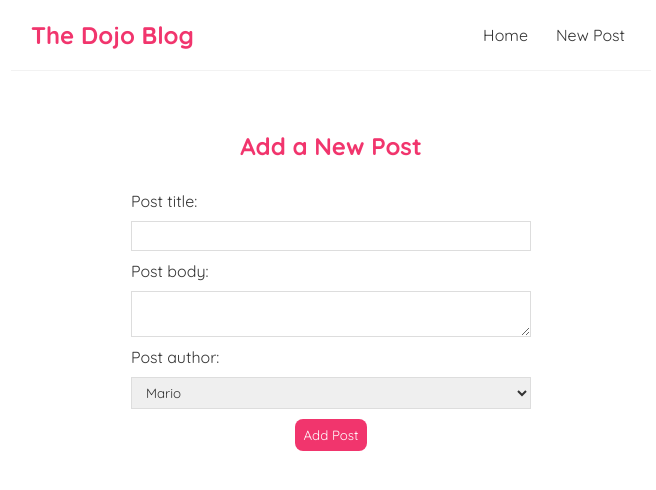
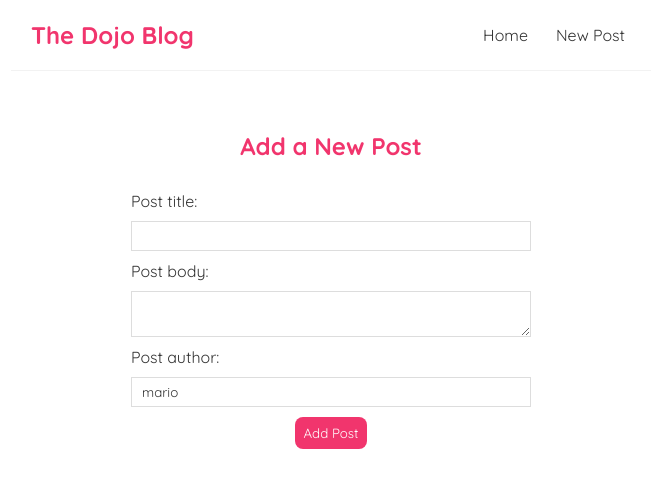
Before and after one commit to coelho-na/blog-react, a React (Create React App) app: page /create in a window 1280 px wide. Shown: the top 490 px of the page, without its empty margins (309-965 px from the left). Built offline with nearby package versions, Linux system fonts and the light colour scheme.

Commit message:
change select to input for a free author description

```diff
--- a/data/db.json
+++ b/data/db.json
@@ -1,10 +1,10 @@
 {
   "blogs": [
     {
-      "title": "What Series Online!",
-      "body": "See more to watch the news series online",
-      "author": "mario",
-      "id": 3
+      "title": "Nadine",
+      "body": "loremimpisuskldsdj",
+      "author": "Nadine",
+      "id": 1
     }
   ]
 }
--- a/src/Create.js
+++ b/src/Create.js
@@ -46,16 +46,12 @@ const Create = () => {
         ></textarea>
 
         <label className="create-post__label">Post author:</label>
-        <select
+        <input
+          type="text"
           className="create-post__selection"
           value={author}
-          onChange={(e) => {
-            setAuthor(e.target.value);
-          }}
-        >
-          <option value="mario">Mario</option>
-          <option value="yoshi">Yoshi</option>
-        </select>
+          onChange={(e) => setAuthor(e.target.value)}
+        />
         {!isLoading && (
           <button className="create-post__button">Add Post</button>
         )}
```
